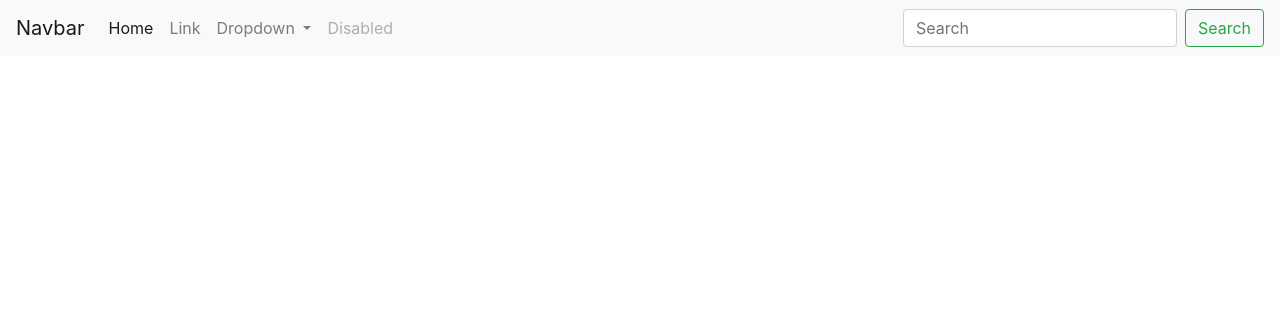
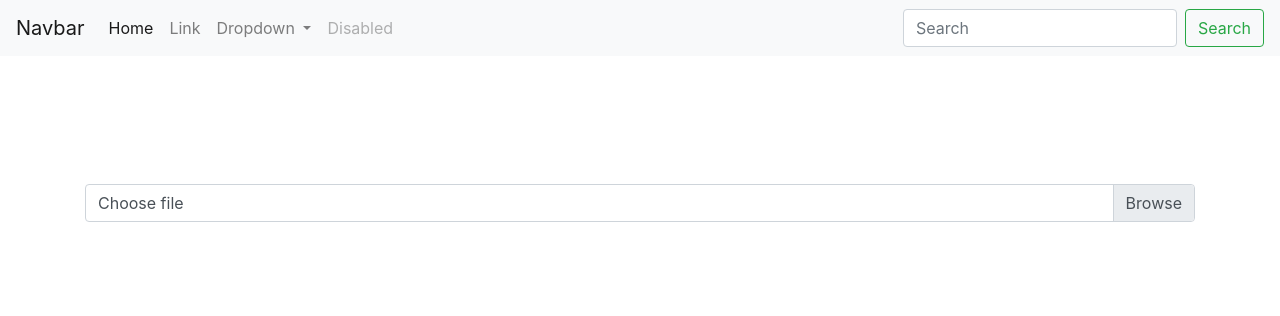
Before and after one commit to SamNgigi/Uzalendo-project, a Python web app: template app/templates/report.html in a window 1280 px wide. Shown: the top 316 px of the page. Run offline with Jinja, Linux system fonts and the light colour scheme; the template is opened without the code that fills it, so the values that code supplies are empty; some libraries are stand-ins or nearby versions.

Commit message:
Added file uploads

```diff
--- a/app/templates/report.html
+++ b/app/templates/report.html
@@ -24,20 +24,25 @@
     </div>
     <!-- Category -->
     <div class="row mt-3">
-     {{report_form.category.label}}
-   </div>
-   <div class="row form-check form-check-inline ">
-     {{report_form.hidden_tag()}} {{report_form.category(class_='form-check-input')}}
-   </div
+      {{report_form.category.label}}
+    </div>
+    <div class="row form-check form-check-inline ">
+      {{report_form.hidden_tag()}} {{report_form.category(class_='form-check-input')}}
+    </div>
     <!-- Title -->
     <div class="row mt-3">
       {{report_form.title.label}}
     </div>
     <div class="row form-check form-check-inline">
-        {{report_form.hidden_tag()}} {{report_form.title(class_='form-check-input')}}
+      {{report_form.hidden_tag()}} {{report_form.title(class_='form-check-input')}}
+    </div>
+    <!-- File uploads -->
+    <div class="custom-file">
+      <input action="{{url_for('main.report')}}" methods="post" type="file" class="custom-file-input" id="customFile" enctype = "multipart/form-data">
+      <label class="custom-file-label" for="customFile">Choose file</label>
     </div>
     <!--Button  -->
-    <div class="row">
+    <div class="row mt-3">
       {{report_form.submit(class_="btn btn-outline-primary")}}
     </div>
   </form>
```
Also changed, not shown: app/main/views.py (+11 -11 lines).
